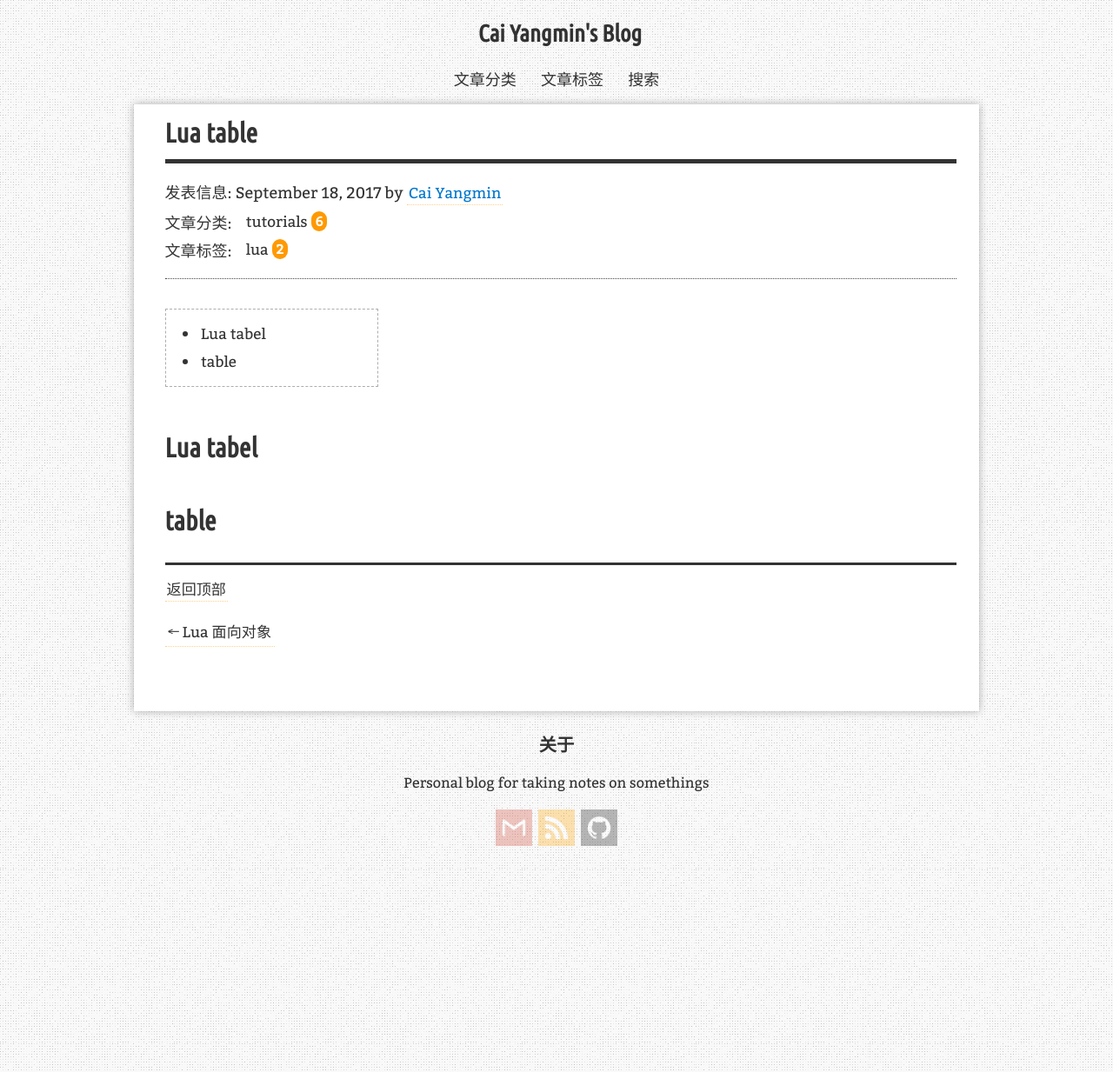
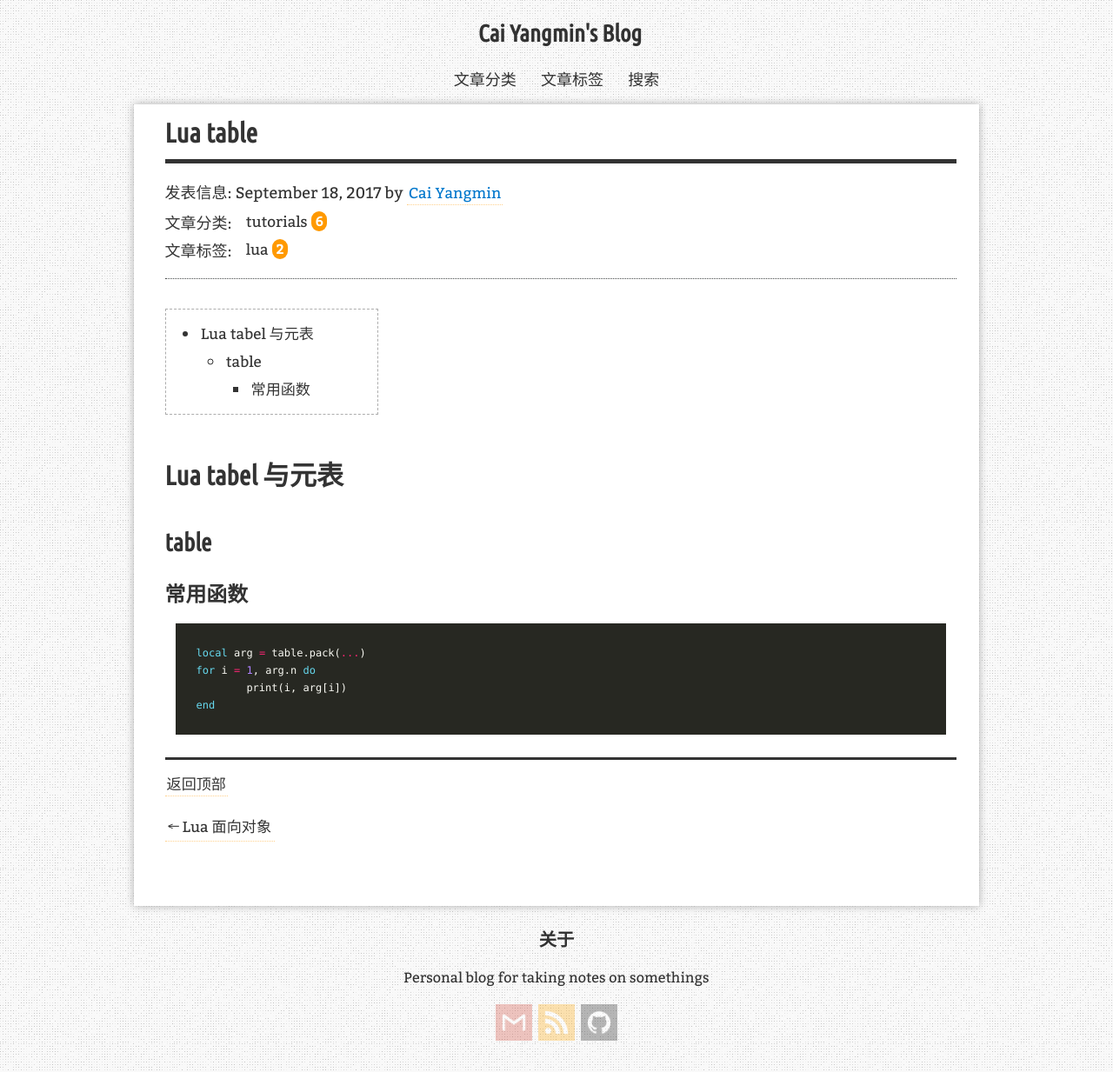
Before and after one commit to bqwhnn/blog, a Jekyll site: the page built from _posts/2017-09-18-Lua-Table.md, in a window 1280 px wide. Shown: the whole page at 87% size. Built offline with Jekyll 4.4.1, drawn with Linux system fonts in a browser that asks for light colours; nearby versions of some CDN libraries; comment, search, counter and statistics services are not loaded.

Commit message:
lua table 01

```diff
--- a/_posts/2017-09-18-Lua-Table.md
+++ b/_posts/2017-09-18-Lua-Table.md
@@ -11,6 +11,15 @@ redirect_from:
 * Kramdown table of contents
 {:toc .toc}
 
-# Lua tabel
+# Lua tabel 与元表
 
-# table
+## table
+
+### 常用函数
+
+{% highlight lua %}
+local arg = table.pack(...)
+for i = 1, arg.n do
+	print(i, arg[i])
+end
+{% endhighlight %}
```
